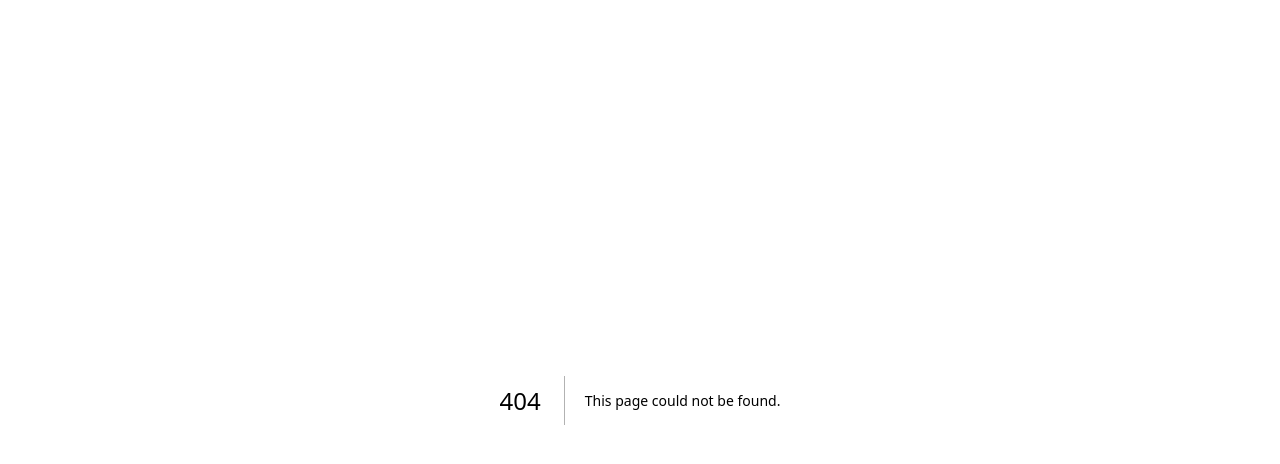
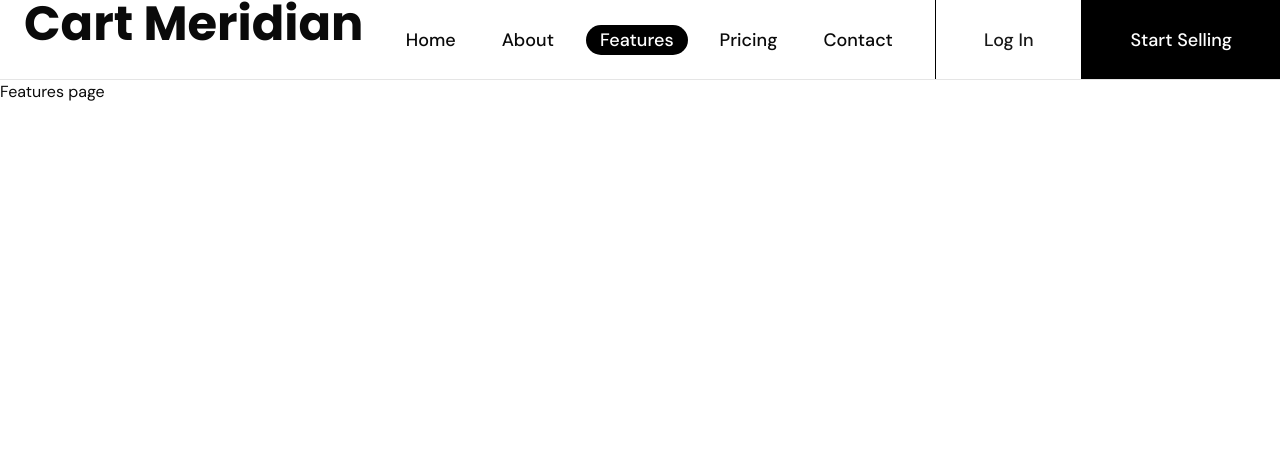
Before and after one commit to Vivelune/nautilas, a Next.js app: page /features in a window 1280 px wide. Before the commit this address had no page. Shown: the top 464 px of the page. Built offline with nearby package versions, Linux system fonts and the light colour scheme.

Commit message:
Completed the navbar

```diff
--- /dev/null
+++ b/app/(home)/about/page.tsx
@@ -0,0 +1,11 @@
+import React from 'react'
+
+const page = () => {
+  return (
+    <div>
+      about page
+    </div>
+  )
+}
+
+export default page
--- /dev/null
+++ b/app/(home)/contact/page.tsx
@@ -0,0 +1,11 @@
+import React from 'react'
+
+const page = () => {
+  return (
+    <div>
+      contsct page
+    </div>
+  )
+}
+
+export default page
--- /dev/null
+++ b/app/(home)/features/page.tsx
@@ -0,0 +1,11 @@
+import React from 'react'
+
+const page = () => {
+  return (
+    <div>
+      Features page
+    </div>
+  )
+}
+
+export default page
--- a/app/(home)/navbar.tsx
+++ b/app/(home)/navbar.tsx
@@ -1,8 +1,11 @@
+"use client"
+
 import Link from 'next/link'
 import React from 'react'
 import { Poppins } from 'next/font/google'
 import { cn } from '@/lib/utils'
 import { Button } from '@/components/ui/button'
+import { usePathname } from 'next/navigation'
 
 const poppins = Poppins({
     subsets:["latin"],
@@ -20,9 +23,14 @@ const NavbarItem = ({href, children, isActive}: NavbarItemProps) => {
 
     return(
 
-        <Button variant="outline">
+        <Button className={cn("bg-transparent hover:bg-transparent rounded-full hover:border-primary border-transparent px-3.5 text-lg",
+            isActive && "bg-black text-white hover:bg-black hover:text-white"
+        )} variant="outline">
+             <Link href={href}>
             {children}
+             </Link>
         </Button>
+
 
     )
 }
@@ -37,6 +45,8 @@ const navbarItems =[
 
 const Navbar = () => {
 
+    const pathname = usePathname()
+
   return (
     <nav className="flex h-20 border-b justify-between font-medium bg-white">
 
@@ -49,9 +59,17 @@ const Navbar = () => {
     <div className="lg:flex items-center gap-4 hidden">
        {navbarItems.map((item)=>(
 
-        <NavbarItem key={item.href} {...item}>{item.children}</NavbarItem>
+        <NavbarItem isActive={pathname===item.href} href={item.href} key={item.href}> {item.children} </NavbarItem>
 
        ))}
+    </div>
+
+    <div className="hidden lg:flex">
+
+     <Button variant="secondary" className="border-l border-t-0 border-b-0 border-r-0 px-12 h-full rounded-none bg-white hover:bg-pink-400 transition-colors text-lg"><Link href="/sign-in">Log In</Link></Button>
+
+     <Button className="border-l border-t-0 border-b-0 border-r-0 px-12 h-full rounded-none bg-black text-white hover:text-black hover:bg-pink-400 transition-colors text-lg"><Link href="/sign-up">Start Selling</Link></Button>
+
     </div>
 
     </nav>
--- /dev/null
+++ b/app/(home)/pricing/page.tsx
@@ -0,0 +1,11 @@
+import React from 'react'
+
+const page = () => {
+  return (
+    <div>
+      priceing page
+    </div>
+  )
+}
+
+export default page
```
